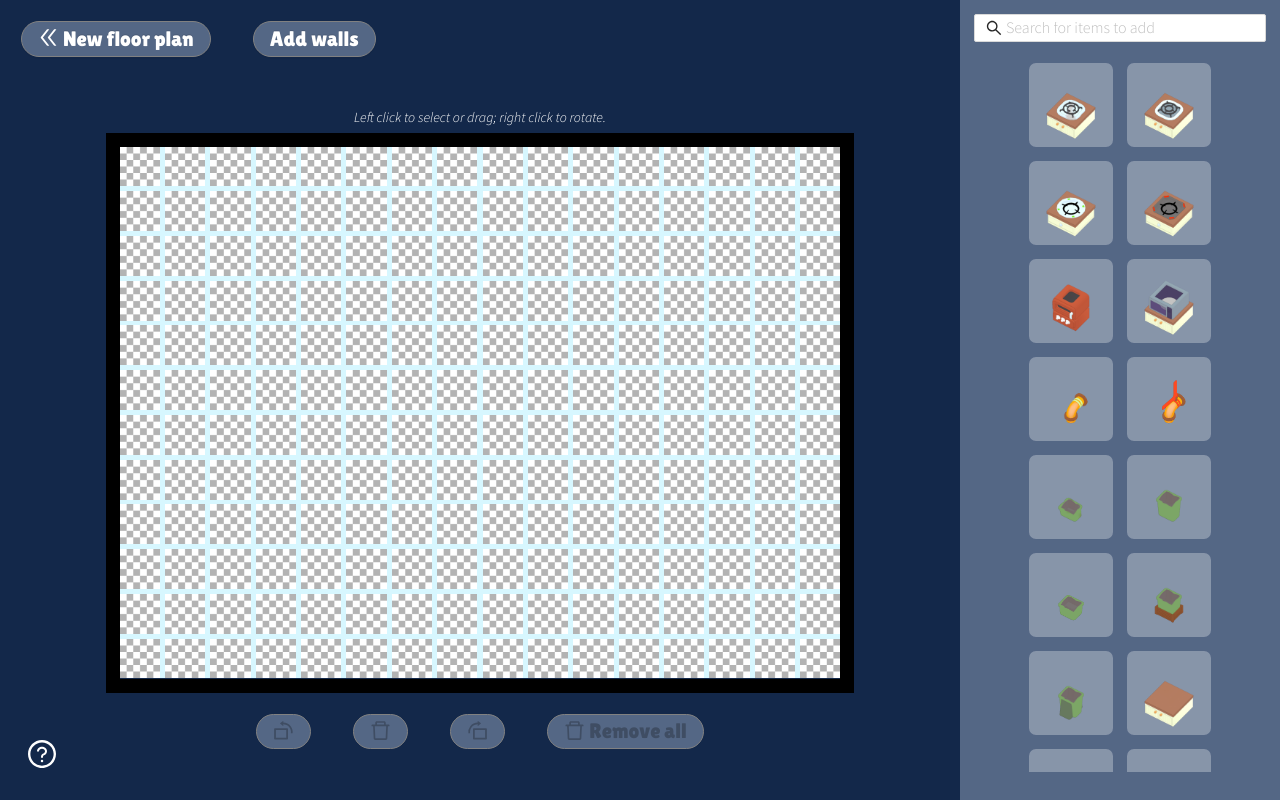
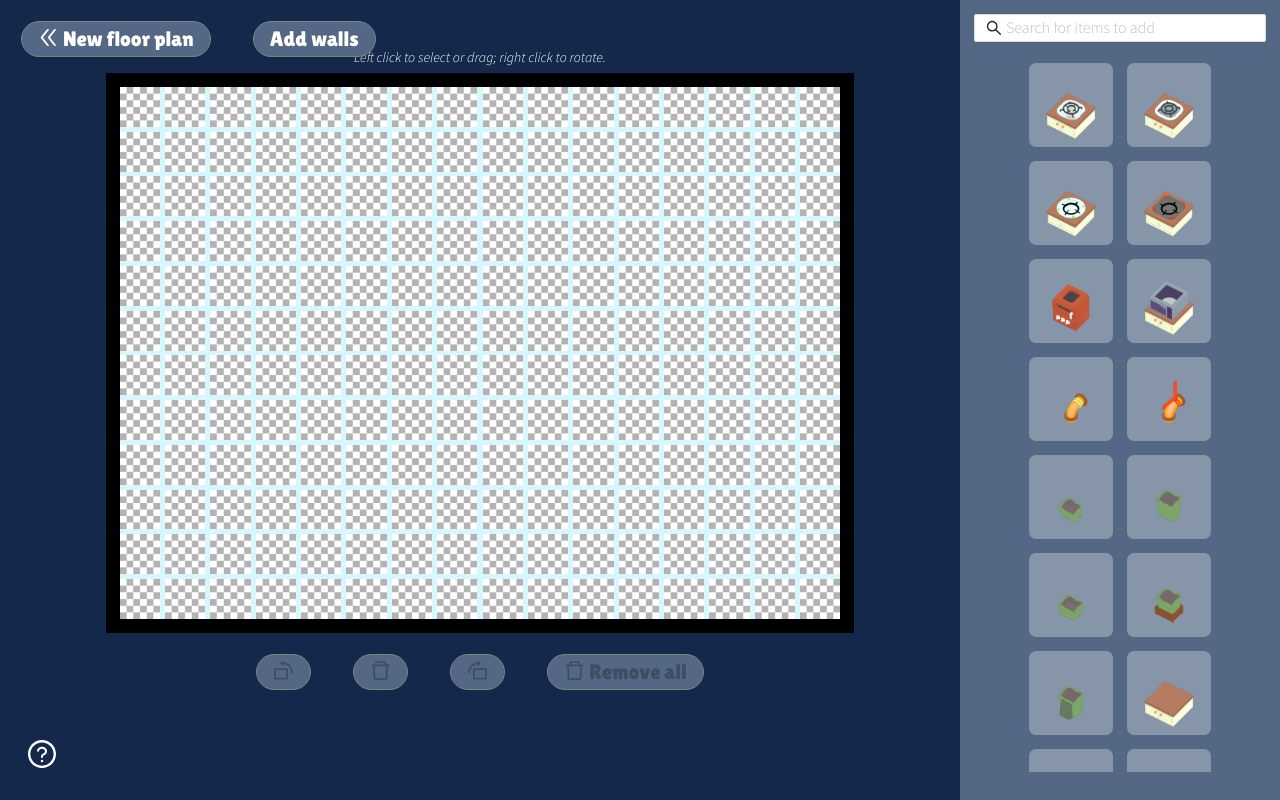
Before and after one commit to plateupplanner/plateupplanner.github.io, a React (Create React App) app: page / in a window 1280 px wide. Both pictures are taken after a click on the button "Start". Built offline with nearby package versions, Linux system fonts and the light colour scheme.

Commit message:
Fix sizing issues

```diff
--- a/src/Workspace.css
+++ b/src/Workspace.css
@@ -10,6 +10,9 @@
 }
 
 .grid-container {
+    height: 100%;
+    width: 100%;
+    margin: auto;
     box-sizing: border-box;
 }
 
--- a/src/grids.css
+++ b/src/grids.css
@@ -1,35 +1,20 @@
-.draw-grid-container {
+.draw-grid-container, .plan-grid-container {
     height: 100%;
     width: 100%;
-    max-height: 100vh;
-    max-width: 100vw;
+    padding: 5%;
 }
 
-.draw-grid-container, .plan-grid-container {
-    padding: 5%;
-    box-sizing: border-box;
-}
-
-.draw-grid{
+.draw-grid, .plan-grid {
     display: grid;
     max-height: 70vh;   /* Account for buttons at the bottom */
-    max-width: 100vw;
-    min-height: 70vh;   /* Account for buttons at the bottom */
+    max-width: 66vw;    /* Account for right menu */
     border: 1em solid black;
     margin: auto;
 }
 
-.plan-grid {
-    display: grid;
-    height: 100%;
-    width: 100%;
-    border: 1em solid black;
-}
-
 .plan-grid-bounding-box {
     max-height: 70vh;   /* Account for buttons at the bottom */
-    max-width: 100vw;
-    min-height: 70vh;   /* Account for buttons at the bottom */
+    max-width: 66vw;    /* Account for right menu */
     margin: auto;
 }
 
--- a/src/grids.tsx
+++ b/src/grids.tsx
@@ -502,10 +502,14 @@ export function PlanGrid(props: PlanGridProps) {
           style={{
             gridTemplateColumns: `repeat(${props.width - 1}, 8fr 1fr) 8fr`,
             gridTemplateRows: `repeat(${props.height - 1}, 8fr 1fr) 8fr`,
+            aspectRatio: `${
+              ((props.width - 1) * 9 + 8) / ((props.height - 1) * 9 + 8)
+            }`,
           }}
           onMouseUp={(event) => handleMouseUp(event)}
         >
           {getPlanGridElements()}
+        </div>
       </div>
       <div
         className="plan-grid-buttons"
@@ -546,7 +550,6 @@ export function PlanGrid(props: PlanGridProps) {
           )}
         </>
       </div>
-      </div>
 
     </div>
   );
```
Lines whose indentation alone changed are shown as unchanged.
